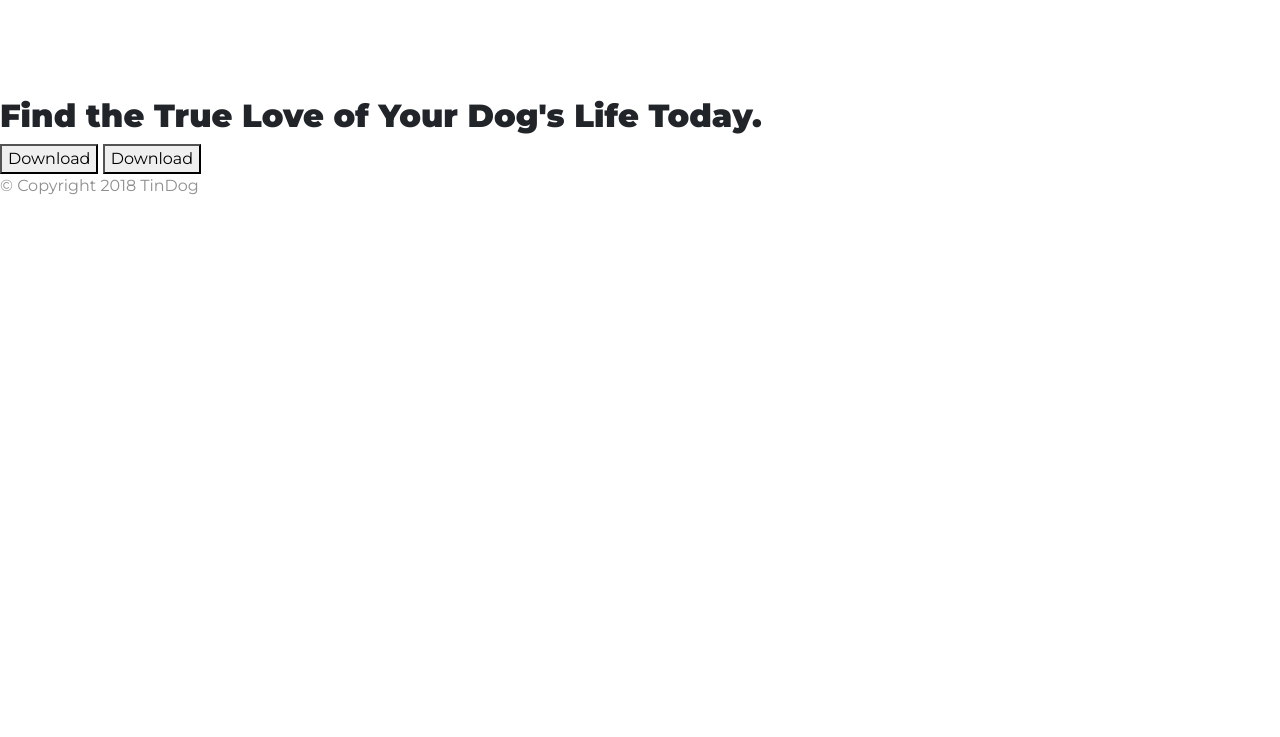
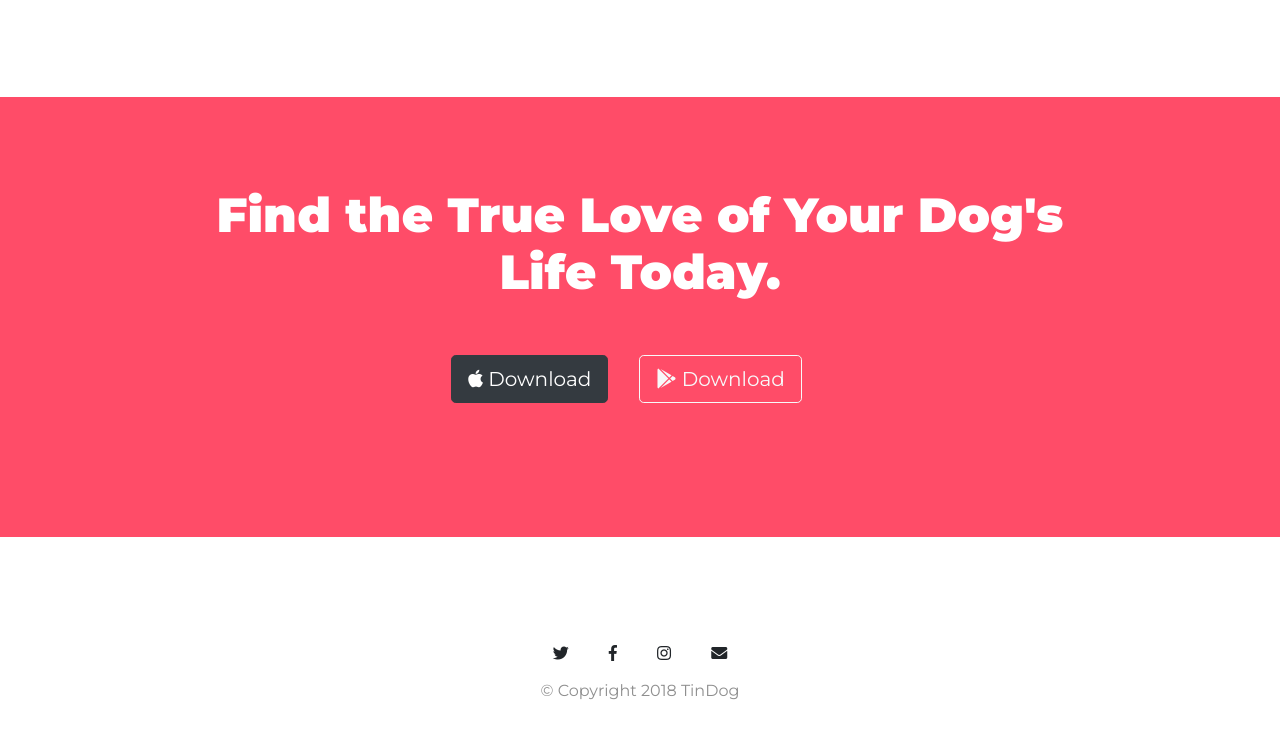
Before and after one commit to prabhsembhi/tindog, a plain HTML site: page index.html in a window 1280 px wide. Shown: the part 2263-3000 px from the top of the page. Before the commit the page ends 2477 px from the top, so only its background shows below. Drawn offline with nearby package versions, Linux system fonts and the light colour scheme.

Commit message:
Add files via upload

```diff
--- a/css/styles.css
+++ b/css/styles.css
@@ -28,8 +28,14 @@ p{
     color: #8f8f8f;
 }
 
+/*************** refractor ******************/
+/* headers */
 
+/* padding */
 
+/* watch the refrator section from lesson section 7 of angela wu */
+
+/* align everting according to the section layout in thr index.html */
 
 /******************CLASS selector*********************/
 
@@ -76,6 +82,9 @@ p{
     margin-bottom: 1rem;
 }
 .fas:hover{
+    color: #ff4c68;
+}
+.fab:hover{
     color: #ff4c68;
 }
 
@@ -134,3 +143,46 @@ p{
    position: relative;
 
 }
+
+ /* Call to Action  */
+
+ #cta{
+     background-color: #ff4c68;
+     text-align: center;
+     padding: 7% 15%;
+
+
+ }
+
+ .monsarat-black{
+    font-family: "Montserrat";
+    font-weight: 900;
+    font-size: 3rem;
+    color: #fff;
+ }
+
+
+ /* Footer */
+
+ #footer{
+     text-align: center;
+     background-color: #fff;
+     padding: 7% 15% ;
+ }
+
+ .fab-padding{
+     padding: 2%;
+ }
+
+
+/* media query */
+
+@media(max-width: 1028px){
+    #title{
+        text-align: center;
+    }
+    .phone-img{
+        transform: rotate(0);
+        position: static;
+    }
+}
--- a/index.html
+++ b/index.html
@@ -41,13 +41,13 @@
         <div class="collapse navbar-collapse" id="navbarSupportedContent">
           <ul class="navbar-nav ml-auto">
             <li class="nav-item">
-              <a class="nav-link" href="">Contact</a>
+              <a class="nav-link" href="#footer">Contact</a>
             </li>
             <li class="nav-item">
-              <a class="nav-link" href="">Pricing</a>
+              <a class="nav-link" href="#pricing">Pricing</a>
             </li>
             <li class="nav-item">
-              <a class="nav-link" href="">Download</a>
+              <a class="nav-link" href="#cta">Download</a>
             </li>
           </ul>
         </div>
@@ -212,9 +212,11 @@
 
   <section id="cta">
 
-    <h3>Find the True Love of Your Dog's Life Today.</h3>
-    <button type="button">Download</button>
-    <button type="button">Download</button>
+    <h3 class="monsarat-black">Find the True Love of Your Dog's Life Today.</h3>
+    <button type="button" class="btn btn-dark btn-lg download-button"><i class="fab fa-apple"></i>
+      Download</button>
+    <button type="button" class="btn btn-outline-light btn-lg download-button"><i class="fab fa-google-play"></i>
+      Download</button>
 
   </section>
 
@@ -223,6 +225,12 @@
 
   <footer id="footer">
 
+    <div>
+      <i class=" fab-padding fab fa-twitter"></i>
+      <i class=" fab-padding fab fa-facebook-f"></i>
+      <i class=" fab-padding fab fa-instagram"></i>
+      <i class=" fab-padding fas fa-envelope"></i>
+    </div>
     <p>© Copyright 2018 TinDog</p>
 
   </footer>
```
